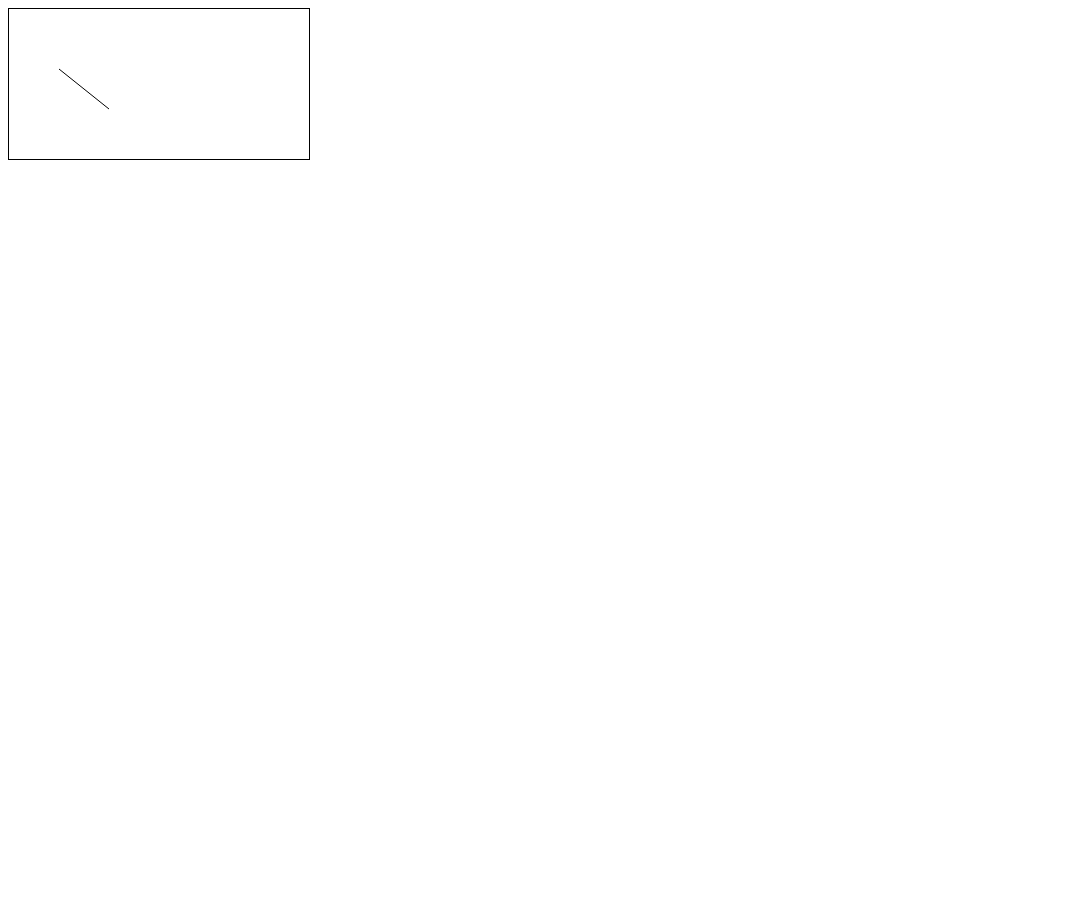
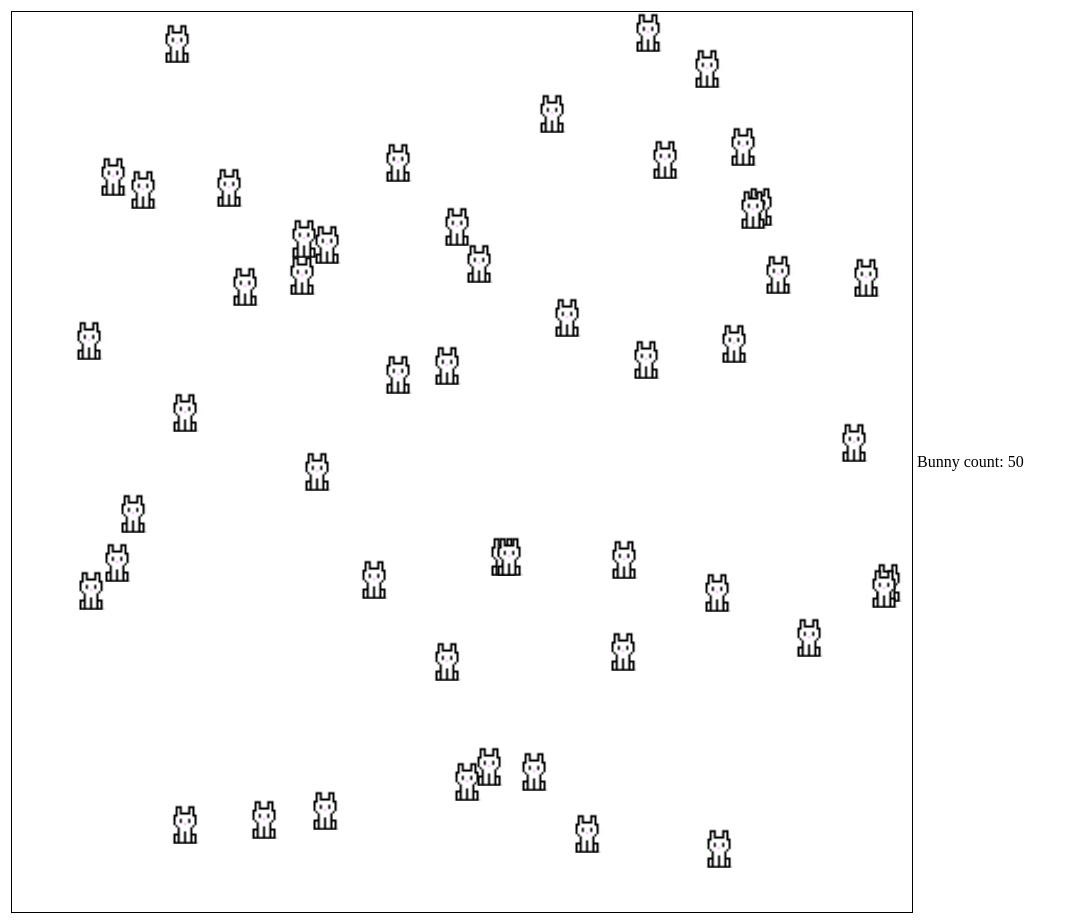
Before and after one commit to evelyn-tran-mileva/bunnies, a plain HTML site: page index.html in a window 1280 px wide. Shown: the whole page, without its empty margins (0-1079 px from the left). Before the commit the page ends 800 px from the top, so only its background shows below. Drawn offline with Linux system fonts and the light colour scheme.

Commit message:
BUNNY COUNT!

```diff
--- a/bunnies.js
+++ b/bunnies.js
@@ -1,8 +1,55 @@
-console.log("Hello bunnies2");
+console.log("Hello bunnies");
 /** @type {HTMLCanvasElement} */
 let canvasContainer = document.getElementById("gamecanvas");
 let canvas = canvasContainer.getContext("2d");
-canvas.beginPath();
-canvas.moveTo(50, 60);
-canvas.lineTo(100, 100);
-canvas.stroke();
+
+let art = new Image();
+art.src = "bunny.png";
+function run() {
+  game.run();
+}
+art.onload = run;
+
+class Bunny{
+  constructor() {
+    this.x = 0;
+    this.y = 0;
+  }
+  draw() {
+    canvas.drawImage(art, 0, 0, 19, 19, this.x, this.y, 40, 40);
+
+  }
+}
+
+class Game {
+  constructor() {
+    /** @type {Bunny[]} */
+    this.bunnies = [];
+    this.canvasWidth = canvasContainer.width;
+    this.canvasHeight = canvasContainer.height;
+    this.bunnyCount = document.getElementById("bunnyCount");
+  }
+  run() {
+    setInterval(() => {
+      this.tick();
+    }, 100);
+  }
+  tick() {
+    if (this.bunnies.length < 1000) {
+      let incomingBunny = new Bunny();
+      incomingBunny.x = Math.floor(Math.random() * (this.canvasWidth-40));
+      incomingBunny.y = Math.floor(Math.random() * (this.canvasHeight-40));
+      this.bunnies.push(incomingBunny);
+    }
+    this.bunnyCount.textContent = this.bunnies.length;
+    this.draw();
+  }
+  draw() {
+    canvas.clearRect(0, 0, this.canvasWidth, this.canvasHeight);
+    for (let bunny of this.bunnies) {
+      bunny.draw();
+    }
+  }
+}
+
+let game = new Game();
--- a/index.html
+++ b/index.html
@@ -3,7 +3,18 @@
 
 <body>
 
-  <canvas id="gamecanvas" style="border: 1px solid;"></canvas>
+  <table>
+    <tr>
+      <td>
+        <canvas id="gamecanvas" style="border: 1px solid;" width="900" height="900"></canvas>
+      </td>
+      <td>
+        Bunny count: <span id="bunnyCount"></span>
+      </td>
+    </tr>
+  </table>
+
+
 </body>
 <script src="bunnies.js"></script>
 
```
